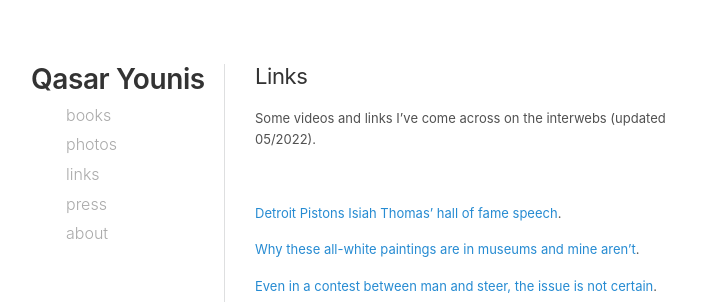
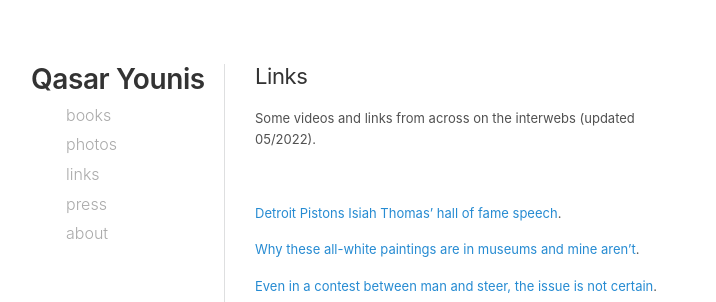
Before and after one commit to qasar/qasar.github.io, a Jekyll site: the page built from links.md, in a window 1280 px wide. Shown: the top 302 px of the page, without its empty margins (35-751 px from the left). Built offline with Jekyll 4.4.1, drawn with Linux system fonts in a browser that asks for light colours.

Commit message:
Update links.md

```diff
--- a/links.md
+++ b/links.md
@@ -3,7 +3,7 @@ title: Links
 permalink: /links/
 ---
 
-Some videos and links I've come across on the interwebs (updated 05/2022).
+Some videos and links from across on the interwebs (updated 05/2022).
 
 <p>&nbsp;</p>
 
```
